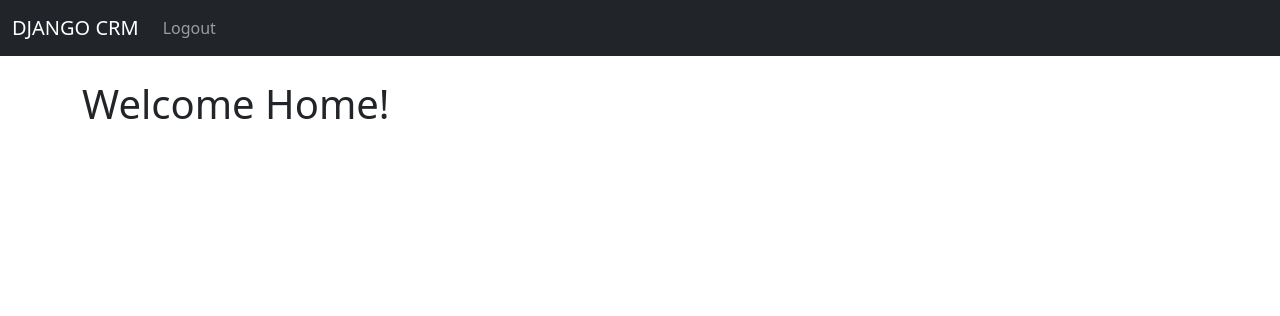
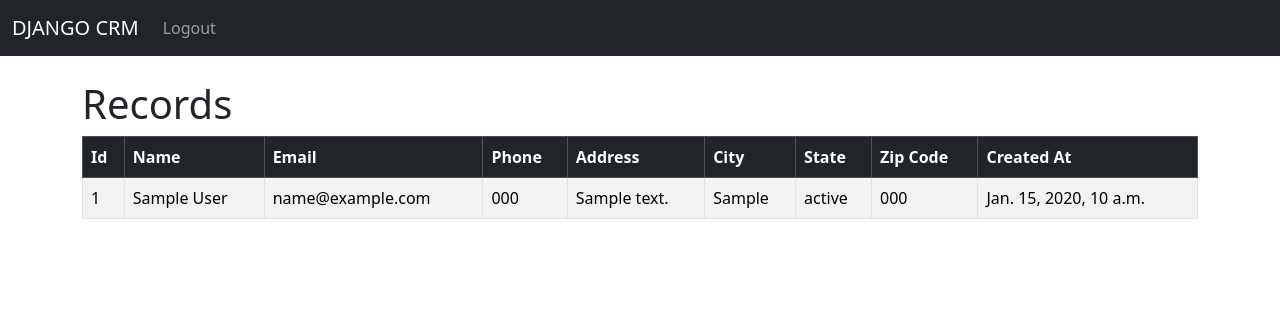
Before and after one commit to subratamondal1/django-crm, a Django app: page / in a window 1280 px wide. Shown: the top 316 px of the page. Run offline with Django 5.2, Linux system fonts and the light colour scheme; a user stored in the database is signed in; tables that the repository leaves empty hold one stand-in row (values such as "Sample post").

Commit message:
✅ Create Database Model, Register it with admin, add data from admin, display data to the client side.

```diff
--- a/crm/admin.py
+++ b/crm/admin.py
@@ -1,3 +1,6 @@
-# from django.contrib import admin
+from django.contrib import admin
 
 # Register your models here.
+from .models import Record
+
+admin.site.register(model_or_iterable=Record)
--- a/crm/models.py
+++ b/crm/models.py
@@ -1,3 +1,17 @@
-# from django.db import models
+from django.db import models
+
 
 # Create your models here.
+class Record(models.Model):
+    created_at = models.DateTimeField(auto_now_add=True)
+    first_name = models.CharField(max_length=50)
+    last_name = models.CharField(max_length=50)
+    email = models.CharField(max_length=100)
+    phone = models.CharField(max_length=15)
+    address = models.CharField(max_length=100)
+    city = models.CharField(max_length=50)
+    state = models.CharField(max_length=50)
+    zipcode = models.CharField(max_length=20)
+
+    def __str__(self) -> str:
+        return f"{self.first_name} {self.last_name}"
--- a/crm/templates/home.html
+++ b/crm/templates/home.html
@@ -3,7 +3,39 @@
 {% block content %}
 
 {% if user.is_authenticated  %}
-    <h1>Welcome Home!</h1>
+    <h1>Records</h1>
+    <table class="table table-bordered table-striped table-hover">
+    <thead class="table-dark">
+        <tr>
+        <th scope="col">Id</th>
+        <th scope="col">Name</th>
+        <th scope="col">Email</th>
+        <th scope="col">Phone</th>
+        <th scope="col">Address</th>
+        <th scope="col">City</th>
+        <th scope="col">State</th>
+        <th scope="col">Zip Code</th>
+        <th scope="col">Created At</th>
+        </tr>
+    </thead>
+    <tbody>
+        {% if records %}
+            {% for record in records %}
+                <tr>
+                    <td> {{record.id}} </td>
+                    <td> {{record.first_name}} {{record.last_name}} </td>
+                    <td> {{record.email}} </td>
+                    <td> {{record.phone}} </td>
+                    <td> {{record.address}} </td>
+                    <td> {{record.city}} </td>
+                    <td> {{record.state}} </td>
+                    <td> {{record.zipcode}} </td>
+                    <td> {{record.created_at}} </td>
+                </tr>
+            {% endfor %}
+        {% endif %}
+    </tbody>
+    </table>
 
 {% else %}
     <div class="col-md-6 offset-md-3">
--- a/crm/views.py
+++ b/crm/views.py
@@ -7,7 +7,9 @@ from django.shortcuts import (
 )
 from django.contrib.auth import authenticate, login, logout
 from django.contrib import messages
+
 from .forms import SignUpForm
+from .models import Record
 
 
 # Create your views here.
@@ -17,8 +19,10 @@ from .forms import SignUpForm
 def home(
     request,
 ) -> HttpResponse | HttpResponsePermanentRedirect | HttpResponseRedirect:
-    # Check if the user is logging in i.e sending POST Request
-    if request.method == "POST":
+    # Fetch and store all the records
+    records = Record.objects.all()
+
+    if request.method == "POST":  # logging in the user
         username = request.POST["username"]
         password = request.POST["password"]
 
@@ -34,9 +38,10 @@ def home(
                 message="❌ Invalid Credentials. Please provide correct details.",
             )
             return redirect(to="home")
-    else:
-        # If not logging in means already an user, send them to home
-        return render(request=request, template_name="home.html", context={})
+    else:  # this part executes only if the user is already logged in
+        return render(
+            request=request, template_name="home.html", context={"records": records}
+        )
 
 
 # def login_user(request):
```
Also changed, not shown: README.md, assets/images/stage5.png (added), assets/images/stage6.png (added), crm/migrations/0001_initial.py (added), 1 other file.
